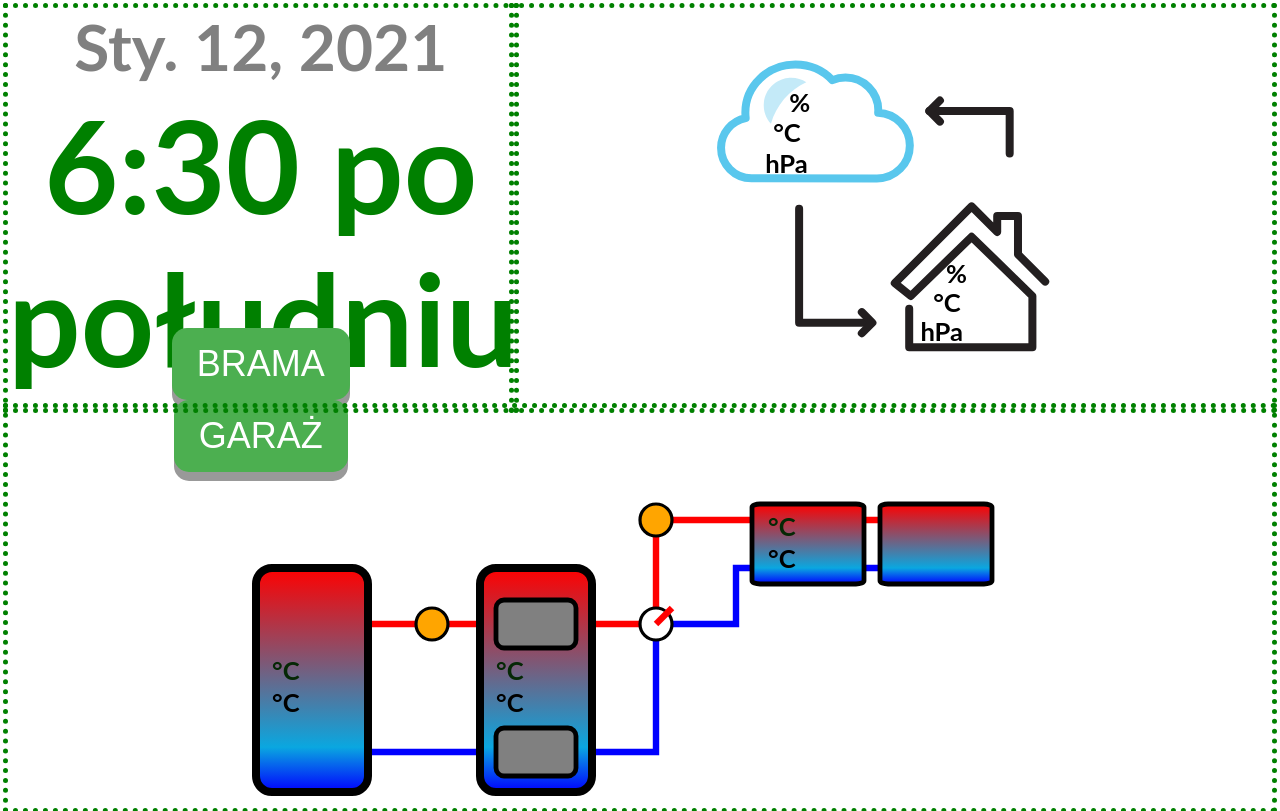
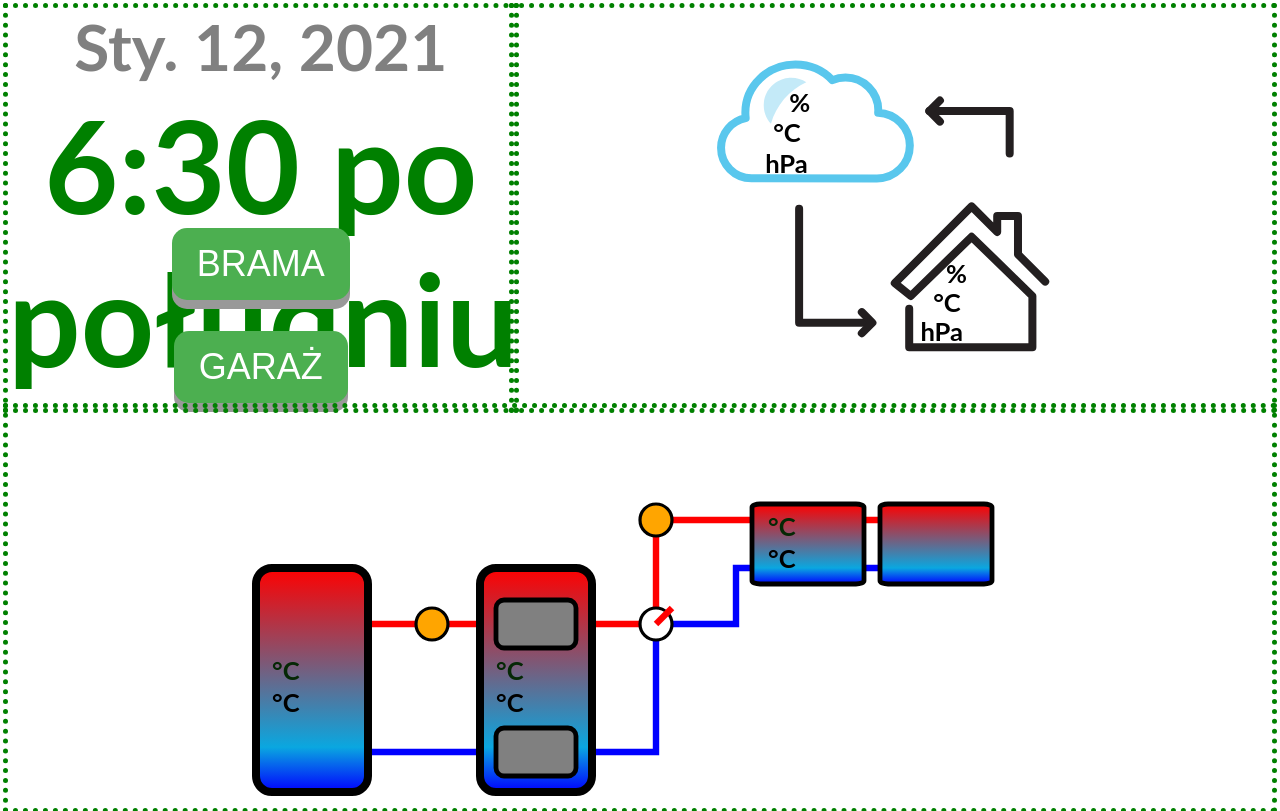
Before and after one commit to Magyster/sterownik-piec, a Django app: page / in a window 1280 px wide. Run offline with Django 3.2, Linux system fonts and the light colour scheme; data that the repository does not hold is empty.

Commit message:
06_01_2020

```diff
--- a/sterownik_piec/static/sterownik_piec/style.css
+++ b/sterownik_piec/static/sterownik_piec/style.css
@@ -41,7 +41,7 @@ body
 
 #zegary2
 {
-	height: 60%;
+	height: 30%;
 	text-align: center;
 	font-size: 800%;
 }
@@ -49,7 +49,7 @@ body
 #zegary3
 {
 	width: 100%;
-	height: 20%;
+	height: 50%;
 	text-align: center;
 }
 
@@ -57,8 +57,7 @@ button
 {
 	display: inline-block;
 	padding: 15px 25px;
-	margin-left: 50px;
-	margin-right: 50px;
+	margin: 4% 10% 2% 10%;
 	font-size: 36px;
 	cursor: pointer;
 	text-align: center;
--- a/sterownik_piec/views.py
+++ b/sterownik_piec/views.py
@@ -61,7 +61,7 @@ class ZapisDoBazy(View):
         czujnik = Czujniki.objects.get(nazwa = 'T_grzejniki_Z')
         t_dom = Czujniki.objects.get(nazwa='T_dom_A')
         t_zewnetrzna = Czujniki.objects.get(nazwa='T_zewnetrzna_A')
-        wartosc = (-1 * t_dom.wartosc + 85) - t_zewnetrzna.wartosc / 2
+        wartosc = (-2 * t_dom.wartosc + 100) - t_zewnetrzna.wartosc / 2
         czujnik.wartosc = wartosc
         czujnik.save()
         return JsonResponse(None, safe=False)
```
